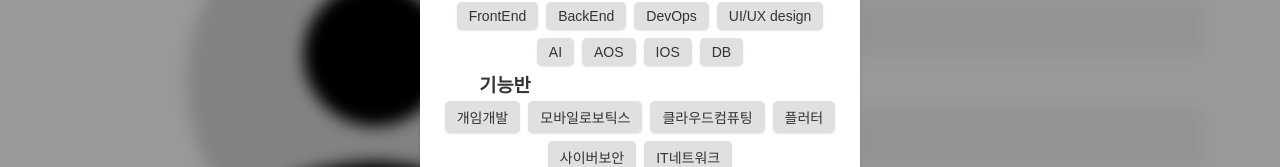
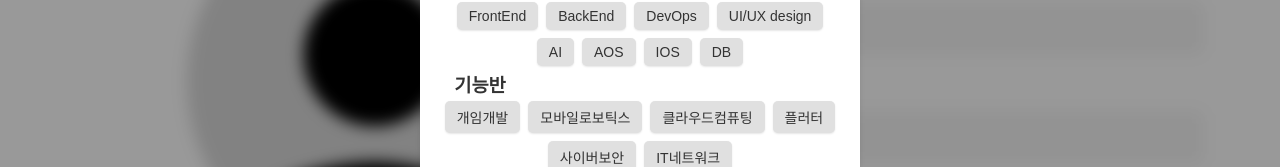
Before and after one commit to IdeaFestival-JOVA/JOVA-client-V0.5, a React (Vite) app: page /profilcorrection in a window 1280 px wide. Both pictures are taken after a click on the element "전공 선택". Shown: the part 344-511 px from the top of the page. Built offline with nearby package versions, Linux system fonts and the light colour scheme; a web font is replaced by a local one.

Commit message:
스타일 변경경

```diff
--- a/src/page/Profil/majorSelection/functionGroup.tsx
+++ b/src/page/Profil/majorSelection/functionGroup.tsx
@@ -17,7 +17,7 @@ const MajorBox = styled.div<{ isActive: boolean }>`
 `;
 
 const FunctionMajorText = styled.h3`
-  margin-right: 270px;
+  margin-right: 320px;
 `;
 
 function FunctionGroup() {
```
